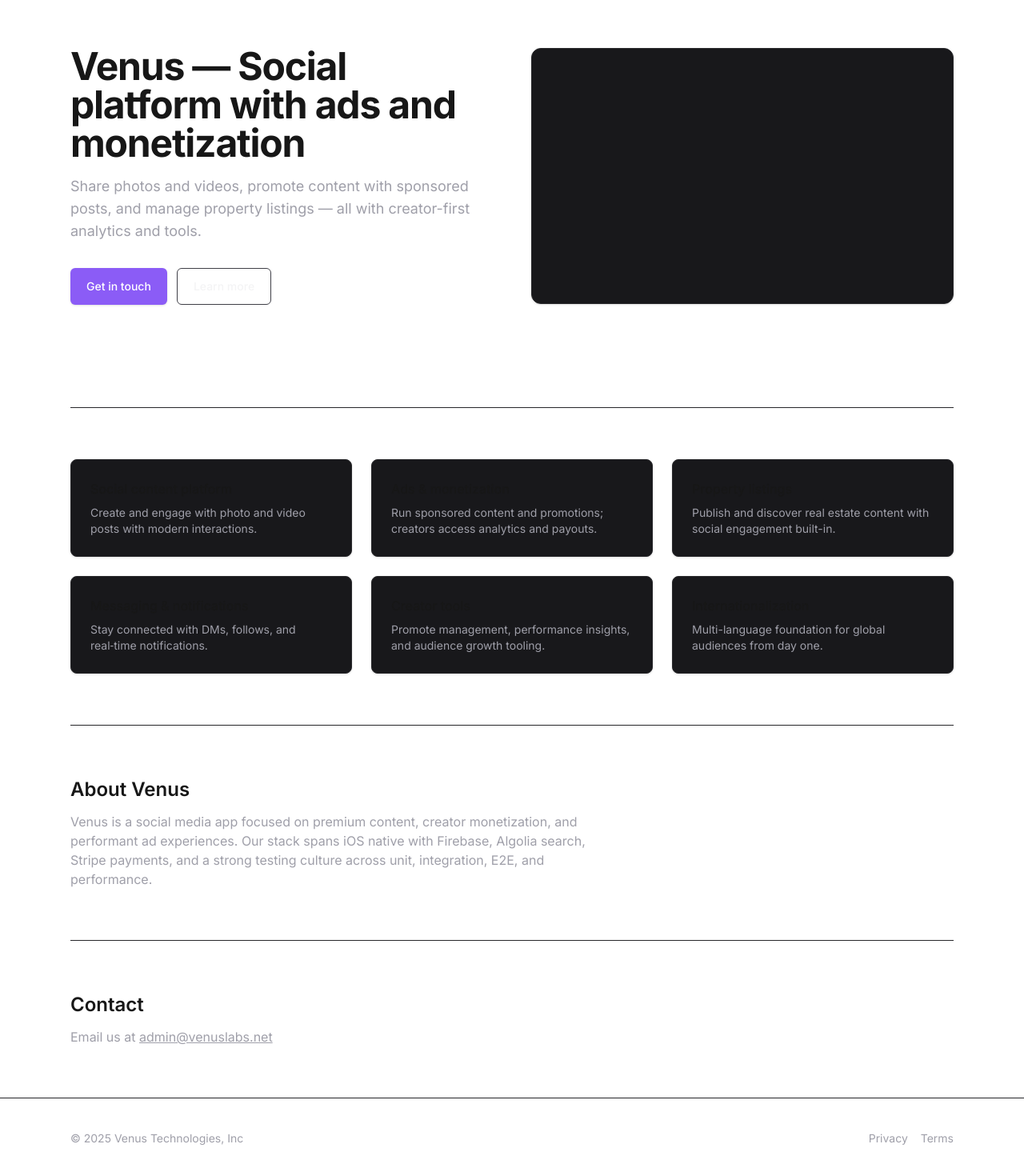
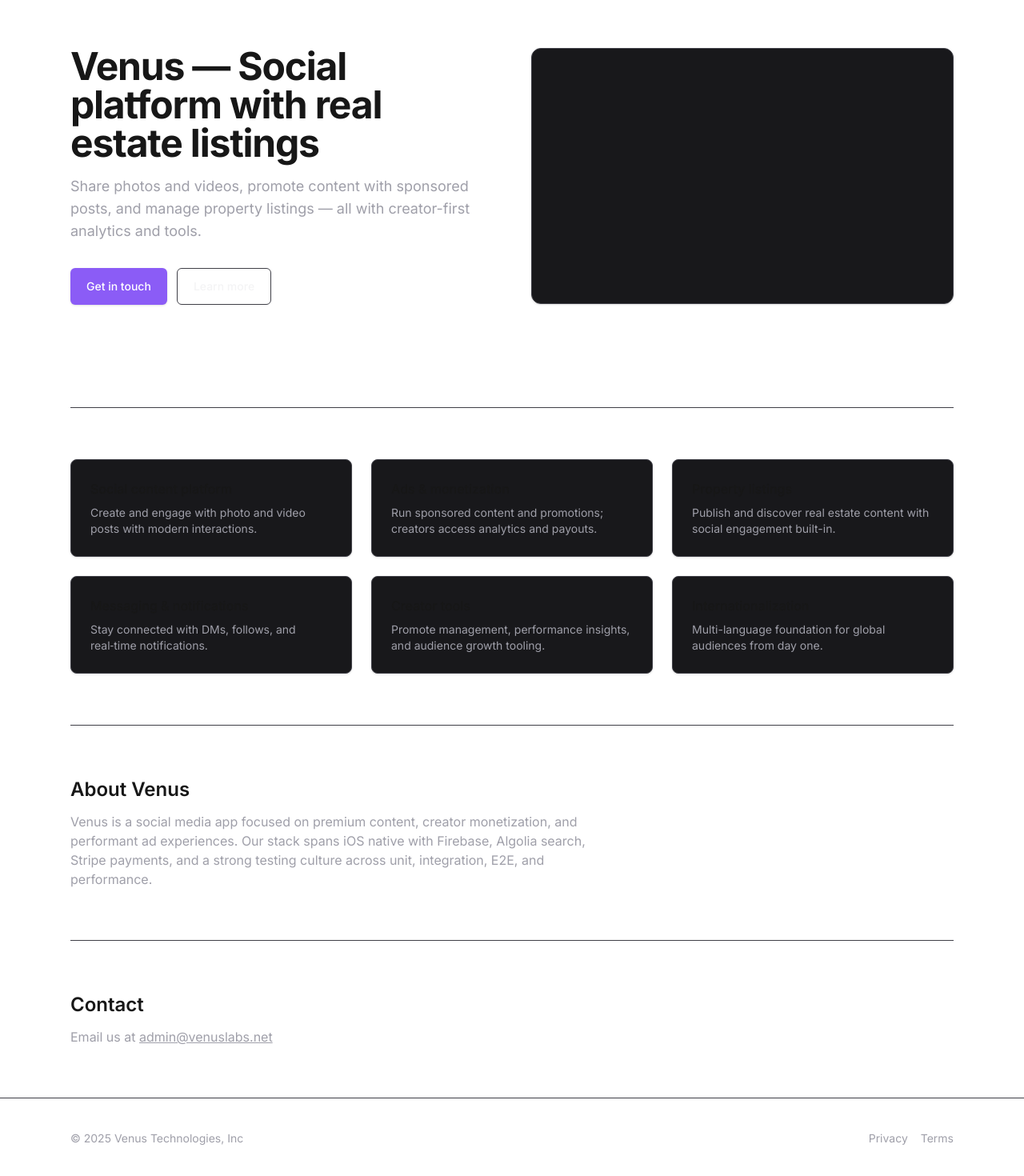
Before and after one commit to venuslabs-org/venus-website, a Next.js app: page / in a window 1280 px wide. Shown: the part 130-1600 px from the top of the page at 80% size. Built offline with nearby package versions, Linux system fonts and the light colour scheme.

Commit message:
Update homepage content to highlight real estate listings, adjust navigation hover colors, and refine section border styles for consistency. Enhance privacy and terms pages with updated styling for important information and contact details.

```diff
--- a/src/app/page.tsx
+++ b/src/app/page.tsx
@@ -5,9 +5,9 @@ export default function Home() {
         <div className="mx-auto flex max-w-6xl items-center justify-between px-6 py-4">
           <div className="text-xl font-semibold">Venus</div>
           <nav className="hidden gap-6 text-sm md:flex">
-            <a href="#features" className="hover:text-black">Features</a>
-            <a href="#about" className="hover:text-black">About</a>
-            <a href="#contact" className="hover:text-black">Contact</a>
+            <a href="#features" className="hover:text-white">Features</a>
+            <a href="#about" className="hover:text-white">About</a>
+            <a href="#contact" className="hover:text-white">Contact</a>
           </nav>
         </div>
       </header>
@@ -17,7 +17,7 @@ export default function Home() {
           <div className="grid items-center gap-12 md:grid-cols-2">
             <div>
               <h1 className="text-4xl font-bold tracking-tight md:text-5xl">
-                Venus — Social platform with ads and monetization
+                Venus — Social platform with real estate listings
               </h1>
               <p className="mt-4 max-w-prose text-lg text-zinc-400">
                 Share photos and videos, promote content with sponsored posts, and manage property listings — all with
@@ -39,11 +39,11 @@ export default function Home() {
                 </a>
               </div>
             </div>
-            <div className="h-64 rounded-xl border border-zinc-800 bg-zinc-900 shadow-sm md:h-80" />
+            <div className="h-64 rounded-xl border border-zinc-700 bg-zinc-900 shadow-sm md:h-80" />
           </div>
         </section>
 
-        <section id="features" className="border-t border-zinc-800 py-16">
+        <section id="features" className="border-t border-zinc-700 py-16">
           <div className="grid gap-6 md:grid-cols-3">
             <Feature title="Social content platform" desc="Create and engage with photo and video posts with modern interactions." />
             <Feature title="Ads & monetization" desc="Run sponsored content and promotions; creators access analytics and payouts." />
@@ -56,7 +56,7 @@ export default function Home() {
           </div>
         </section>
 
-        <section id="about" className="border-t border-zinc-800 py-16">
+        <section id="about" className="border-t border-zinc-700 py-16">
           <h2 className="text-2xl font-semibold">About Venus</h2>
           <p className="mt-3 max-w-prose text-zinc-400">
             Venus is a social media app focused on premium content, creator monetization,
@@ -66,13 +66,13 @@ export default function Home() {
           </p>
         </section>
 
-        <section id="contact" className="border-t border-zinc-800 py-16">
+        <section id="contact" className="border-t border-zinc-700 py-16">
           <h2 className="text-2xl font-semibold">Contact</h2>
           <p className="mt-3 text-zinc-400">Email us at <a className="underline" href="mailto:admin@venuslabs.net">admin@venuslabs.net</a></p>
         </section>
       </main>
 
-      <footer className="border-t border-zinc-800 py-10 text-center text-sm text-zinc-400">
+      <footer className="border-t border-zinc-700 py-10 text-center text-sm text-zinc-400">
         <div className="mx-auto max-w-6xl px-6">
           <div className="flex flex-col items-center gap-3 md:flex-row md:justify-between">
             <span>© {new Date().getFullYear()} Venus Technologies, Inc</span>
@@ -89,7 +89,7 @@ export default function Home() {
 
 function Feature({ title, desc }: { title: string; desc: string }) {
   return (
-    <div className="rounded-lg border border-zinc-800 bg-zinc-900 p-6 shadow-sm">
+    <div className="rounded-lg border border-zinc-700 bg-zinc-900 p-6 shadow-sm">
       <h3 className="font-medium">{title}</h3>
       <p className="mt-2 text-sm text-zinc-400">{desc}</p>
     </div>
--- a/src/app/privacy/page.tsx
+++ b/src/app/privacy/page.tsx
@@ -16,11 +16,11 @@ const styles = `
   .docs-page h2 { color: #e5e7eb; margin-top: 30px; }
   .docs-page h3 { color: #a1a1aa; margin-top: 20px; }
   .docs-page .last-updated { font-style: italic; color: #a1a1aa; margin-bottom: 30px; }
-  .docs-page .important { background-color: #292524; border: 1px solid #57534e; padding: 15px; border-radius: 8px; margin: 20px 0; }
-  .docs-page .contact-info { background-color: #0c0a09; border: 1px solid #27272a; padding: 15px; border-radius: 8px; margin-top: 30px; }
+  .docs-page .important { background-color: #1f2937; border: 1px solid #3f3f46; padding: 15px; border-radius: 8px; margin: 20px 0; }
+  .docs-page .contact-info { background-color: #111827; border: 1px solid #3f3f46; padding: 15px; border-radius: 8px; margin-top: 30px; }
   .docs-page .data-table { width: 100%; border-collapse: collapse; margin: 20px 0; }
-  .docs-page .data-table th, .docs-page .data-table td { border: 1px solid #27272a; padding: 12px; text-align: left; }
-  .docs-page .data-table th { background-color: #111827; }
+  .docs-page .data-table th, .docs-page .data-table td { border: 1px solid #3f3f46; padding: 12px; text-align: left; }
+  .docs-page .data-table th { background-color: #0b1220; }
 `;
 
 const html = `
--- a/src/app/terms/page.tsx
+++ b/src/app/terms/page.tsx
@@ -16,8 +16,8 @@ const styles = `
   .docs-page h2 { color: #e5e7eb; margin-top: 30px; }
   .docs-page h3 { color: #a1a1aa; margin-top: 20px; }
   .docs-page .last-updated { font-style: italic; color: #a1a1aa; margin-bottom: 30px; }
-  .docs-page .important { background-color: #292524; border: 1px solid #57534e; padding: 15px; border-radius: 8px; margin: 20px 0; }
-  .docs-page .contact-info { background-color: #0c0a09; border: 1px solid #27272a; padding: 15px; border-radius: 8px; margin-top: 30px; }
+  .docs-page .important { background-color: #1f2937; border: 1px solid #3f3f46; padding: 15px; border-radius: 8px; margin: 20px 0; }
+  .docs-page .contact-info { background-color: #111827; border: 1px solid #3f3f46; padding: 15px; border-radius: 8px; margin-top: 30px; }
 `;
 
 const html = `
```
